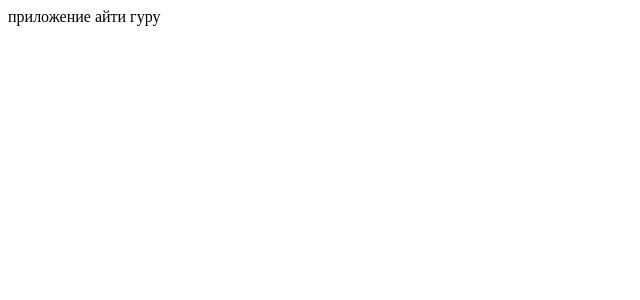
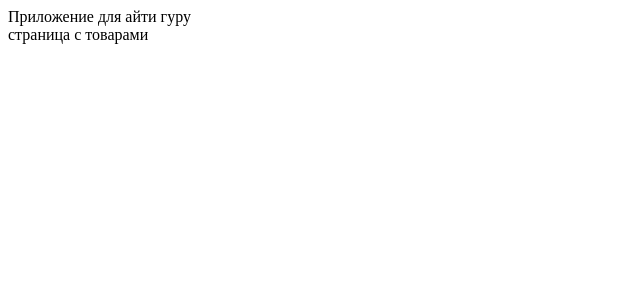
Before and after one commit to kaskodim/aiti-guru-app-test, a React (Vite) app: page /products in a window 1280 px wide. Shown: the top 300 px of the page, without its empty margins (0-640 px from the left). Built offline with nearby package versions, Linux system fonts and the light colour scheme.

Commit message:
настраивает роутинг + добавляет antd

```diff
--- a/package.json
+++ b/package.json
@@ -10,6 +10,7 @@
     "preview": "vite preview"
   },
   "dependencies": {
+    "antd": "^6.3.5",
     "react": "^19.2.4",
     "react-dom": "^19.2.4",
     "react-router-dom": "^7.14.0"
--- a/src/App.tsx
+++ b/src/App.tsx
@@ -1,5 +1,12 @@
+import { Outlet } from "react-router-dom";
+
 function App() {
-  return <div>приложение айти гуру</div>;
+  return (
+    <div>
+      <div>Приложение для айти гуру</div>
+
+      <Outlet />
+    </div>
+  );
 }
-
 export default App;
--- a/src/main.tsx
+++ b/src/main.tsx
@@ -1,9 +1,10 @@
 import { StrictMode } from "react";
 import { createRoot } from "react-dom/client";
-import App from "./App.tsx";
+import { RouterProvider } from "react-router-dom";
+import { router } from "./router/router.tsx";
 
 createRoot(document.getElementById("root")!).render(
   <StrictMode>
-    <App />
+    <RouterProvider router={router} />
   </StrictMode>,
 );
--- /dev/null
+++ b/src/pages/AuthPage.tsx
@@ -0,0 +1,3 @@
+export const AuthPage = () => {
+  return <div>авторизация</div>;
+};
--- /dev/null
+++ b/src/pages/ProductsPage.tsx
@@ -0,0 +1,3 @@
+export const ProductsPage = () => {
+  return <div>страница с товарами</div>;
+};
--- /dev/null
+++ b/src/router/ProtectedRoute.tsx
@@ -0,0 +1,16 @@
+import { Navigate } from "react-router-dom";
+import type { ReactElement } from "react";
+
+type ProtectedRouteProps = {
+  children: ReactElement;
+};
+
+const isAuthenticated = true; // авторизация
+
+export const ProtectedRoute = ({ children }: ProtectedRouteProps) => {
+  if (!isAuthenticated) {
+    return <Navigate to="/auth" replace />;
+  }
+
+  return children;
+};
--- /dev/null
+++ b/src/router/router.tsx
@@ -0,0 +1,34 @@
+import { createBrowserRouter, Navigate } from "react-router-dom";
+import App from "../App.tsx";
+import { AuthPage } from "../pages/AuthPage.tsx";
+import { ProductsPage } from "../pages/ProductsPage.tsx";
+import { ProtectedRoute } from "./ProtectedRoute.tsx";
+
+export const router = createBrowserRouter([
+  {
+    path: "/",
+    element: <App />,
+    children: [
+      {
+        index: true,
+        element: <Navigate to="products" replace />,
+      },
+      {
+        path: "/auth",
+        element: <AuthPage />,
+      },
+      {
+        path: "/products",
+        element: (
+          <ProtectedRoute>
+            <ProductsPage />
+          </ProtectedRoute>
+        ),
+      },
+      {
+        path: "/*",
+        element: <div style={{ color: "red" }}>Страница не найдена</div>,
+      },
+    ],
+  },
+]);
```
Also changed, not shown: 1 other file (tests, documents, lock files or other folders).
